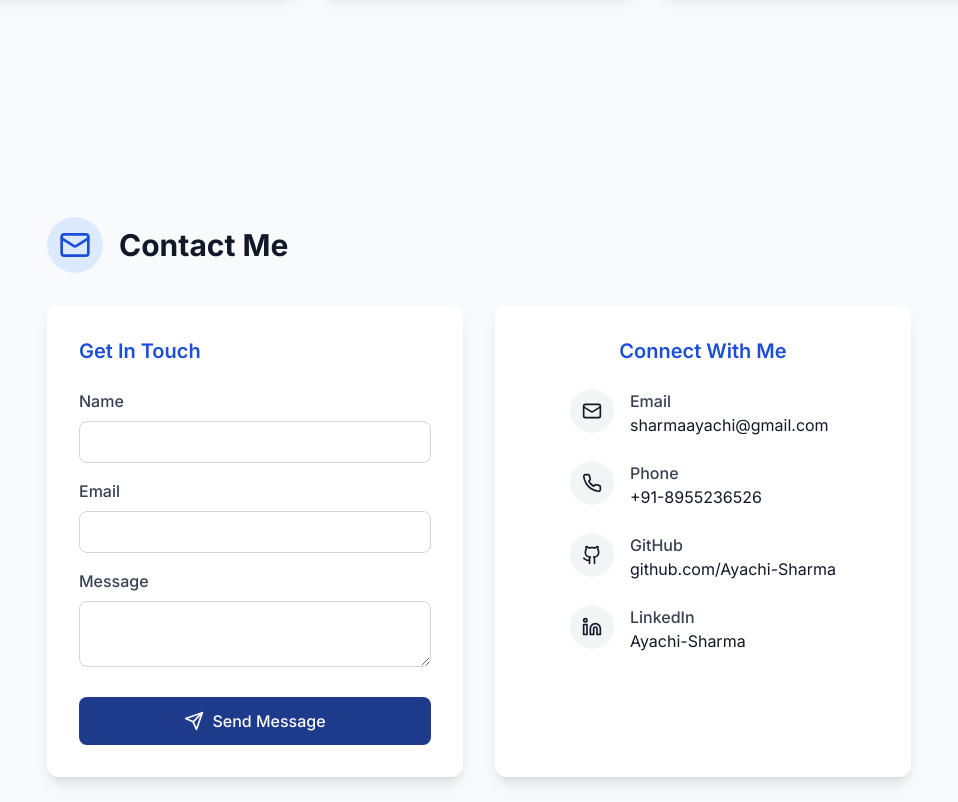
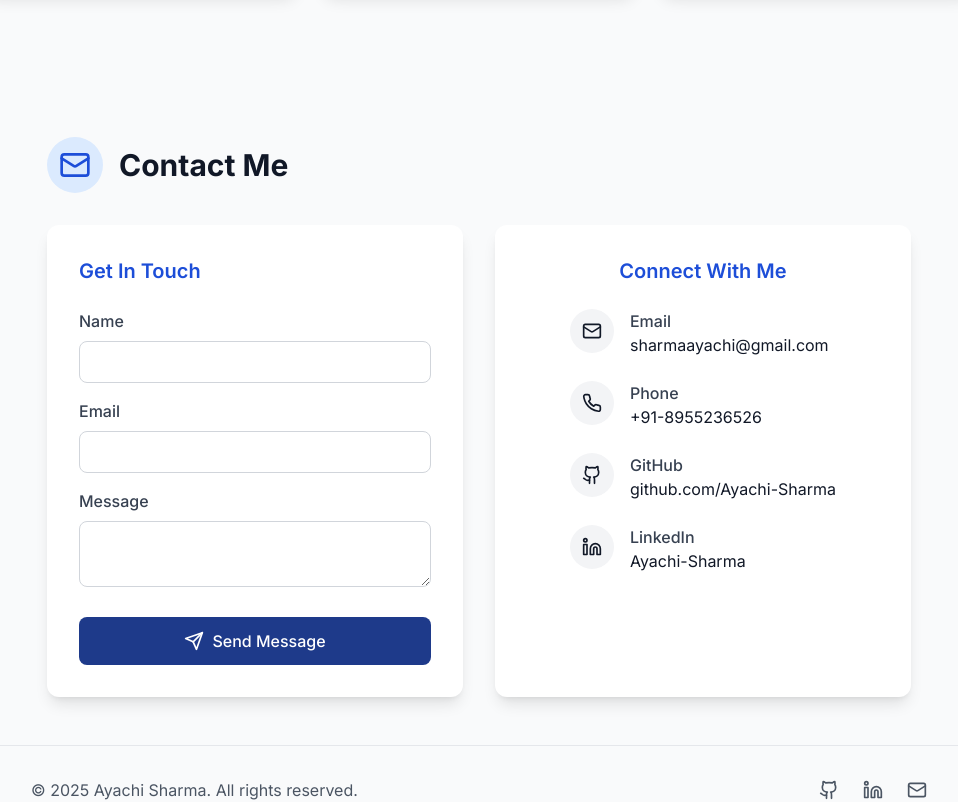
Before and after one commit to Ayachi-Sharma/ayachi-portfolio, a React (Vite) app: page / in a window 1280 px wide. Shown: the part 3920-4722 px from the top of the page, without its empty margins (161-1119 px from the left). Built offline with nearby package versions, Linux system fonts and the light colour scheme.

Commit message:
updated portfolio links

```diff
--- a/src/components/Contact.tsx
+++ b/src/components/Contact.tsx
@@ -66,7 +66,7 @@ const Contact: React.FC = () => {
     <section
       id="contact"
       ref={sectionRef}
-      className="py-20 bg-gray-50"
+      className="py-18 bg-gray-50"
     >
       <motion.div
         className="max-w-4xl mx-auto px-4"
```
